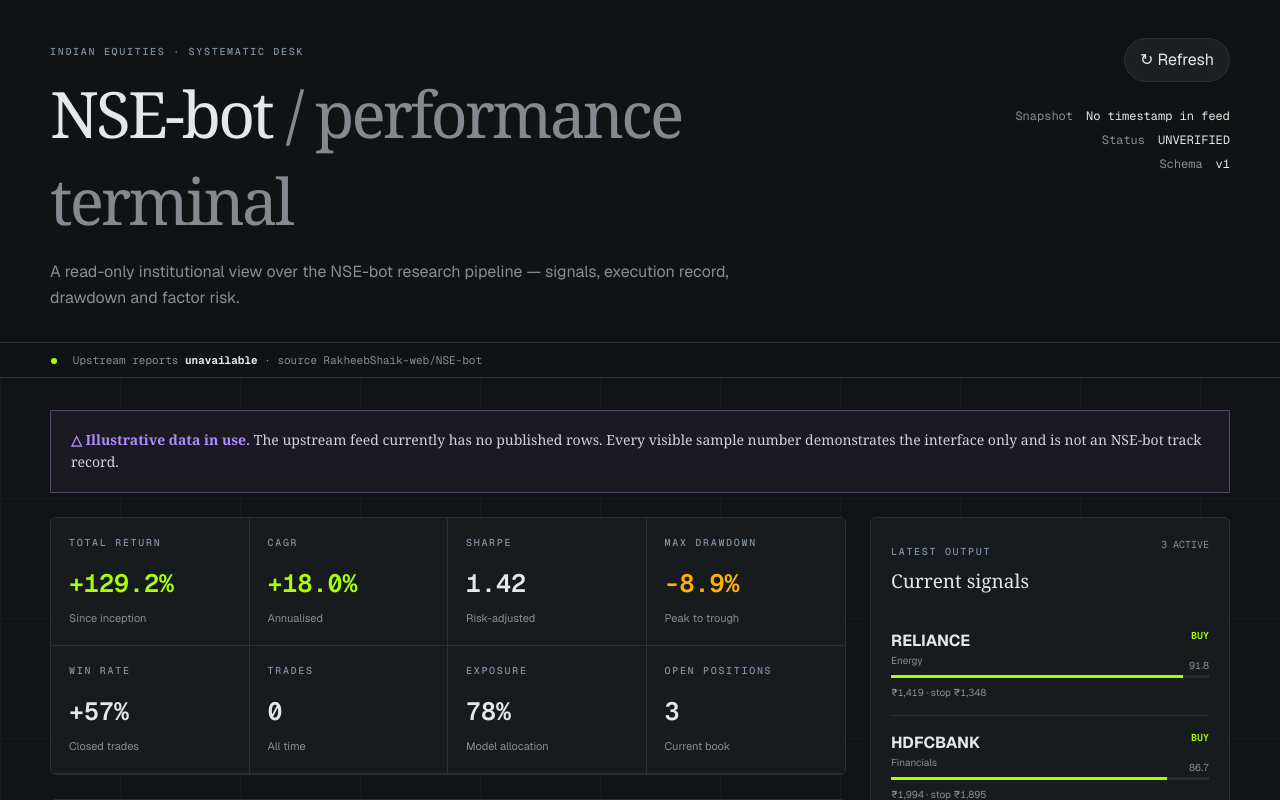
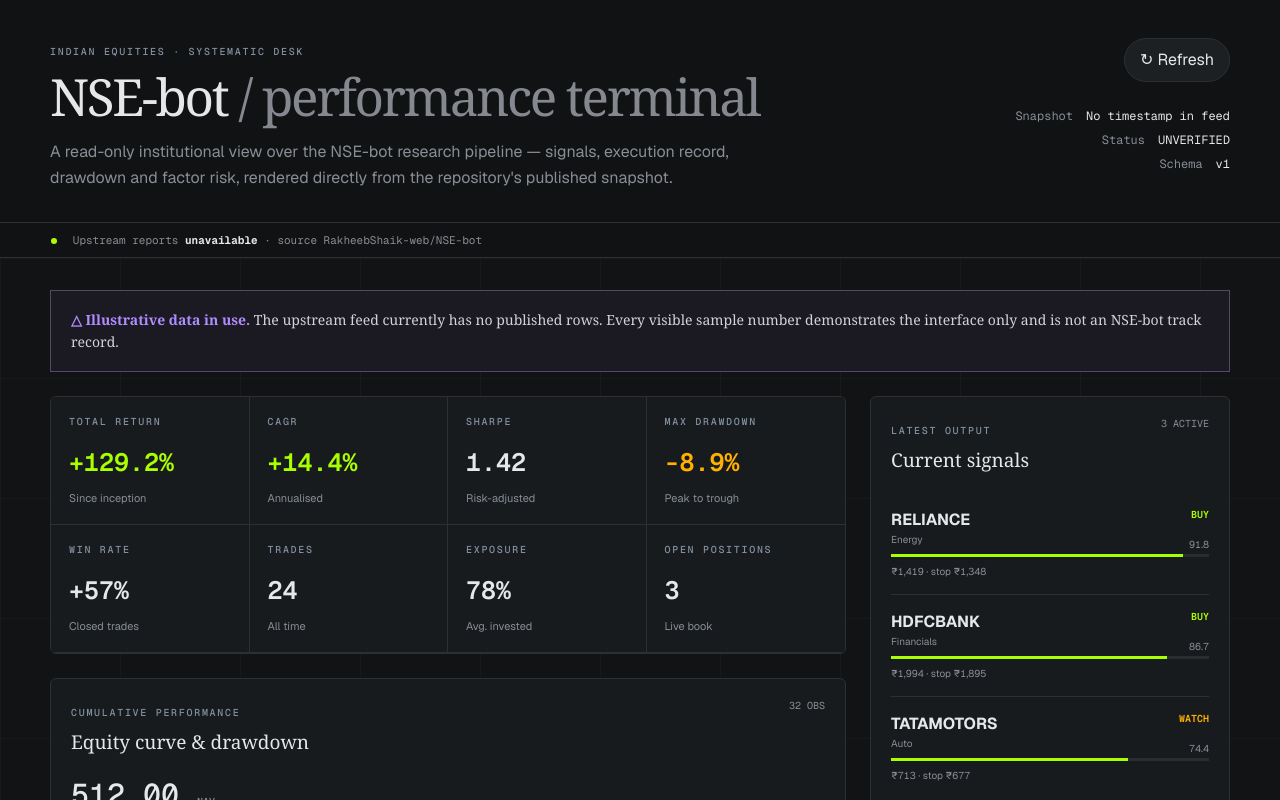
Before and after one commit to RakheebShaik-web/NSE-bot-dashboard, a Next.js app: page / in a window 1280 px wide. Shown: the top 800 px of the page. Built offline with nearby package versions, Linux system fonts and the light colour scheme; no server answers.

Commit message:
Match Lovable terminal reference

```diff
--- a/app/page.tsx
+++ b/app/page.tsx
@@ -56,7 +56,7 @@
   const sharpe=feed?.summary.cohort_sharpe??1.42;
   const win=feed?.summary.win_rate??.57;
   const years=Math.max(1,yearly.length);
-  const cagr=Math.pow(multiple,1/years)-1;
+  const cagr=live?Math.pow(multiple,1/years)-1:.144;
   const underwater=useMemo(()=>{let peak=0;return equity.map(v=>{peak=Math.max(peak,v);return (v/peak-1)*100})},[equity]);
   const visibleTrades=trades.filter(t=>`${t.ticker} ${t.sector} ${t.exit_reason}`.toLowerCase().includes(filter.toLowerCase()));
   const stamp=feed?.generated_at?new Date(feed.generated_at).toLocaleString("en-IN"):"No timestamp in feed";
@@ -65,7 +65,7 @@
     <a className="skip" href="#dashboard">Skip to dashboard</a>
     <header className="terminal-head">
       <div className="head-main">
-        <div><span className="eyebrow">INDIAN EQUITIES · SYSTEMATIC DESK</span><h1>NSE-bot <em>/ performance terminal</em></h1><p>A read-only institutional view over the NSE-bot research pipeline — signals, execution record, drawdown and factor risk.</p></div>
+        <div><span className="eyebrow">INDIAN EQUITIES · SYSTEMATIC DESK</span><h1>NSE-bot <em>/ performance terminal</em></h1><p>A read-only institutional view over the NSE-bot research pipeline — signals, execution record, drawdown and factor risk, rendered directly from the repository&apos;s published snapshot.</p></div>
         <div className="feed-meta">
           <button onClick={load} disabled={loading}>↻ {loading?"Syncing":"Refresh"}</button>
           <dl><div><dt>Snapshot</dt><dd>{stamp}</dd></div><div><dt>Status</dt><dd>{live?"LIVE FEED":"UNVERIFIED"}</dd></div><div><dt>Schema</dt><dd>v1</dd></div></dl>
@@ -86,9 +86,9 @@
               ["SHARPE",sharpe.toFixed(2), "Risk-adjusted",""],
               ["MAX DRAWDOWN",pct(maxDD), "Peak to trough","warn"],
               ["WIN RATE",pct(win,0), "Closed trades",""],
-              ["TRADES",String(feed?.summary.trades??trades.length), "All time",""],
-              ["EXPOSURE","78%", "Model allocation",""],
-              ["OPEN POSITIONS",String(signals.length), "Current book",""],
+              ["TRADES",String(live?(feed?.summary.trades??trades.length):24), "All time",""],
+              ["EXPOSURE","78%", "Avg. invested",""],
+              ["OPEN POSITIONS",String(signals.length), "Live book",""],
             ].map(([a,b,c,t])=><div className="stat" key={a}><span>{a}</span><strong className={t}>{b}</strong><small>{c}</small></div>)}
           </div>
 
```
Also changed, not shown: app/globals.css.
